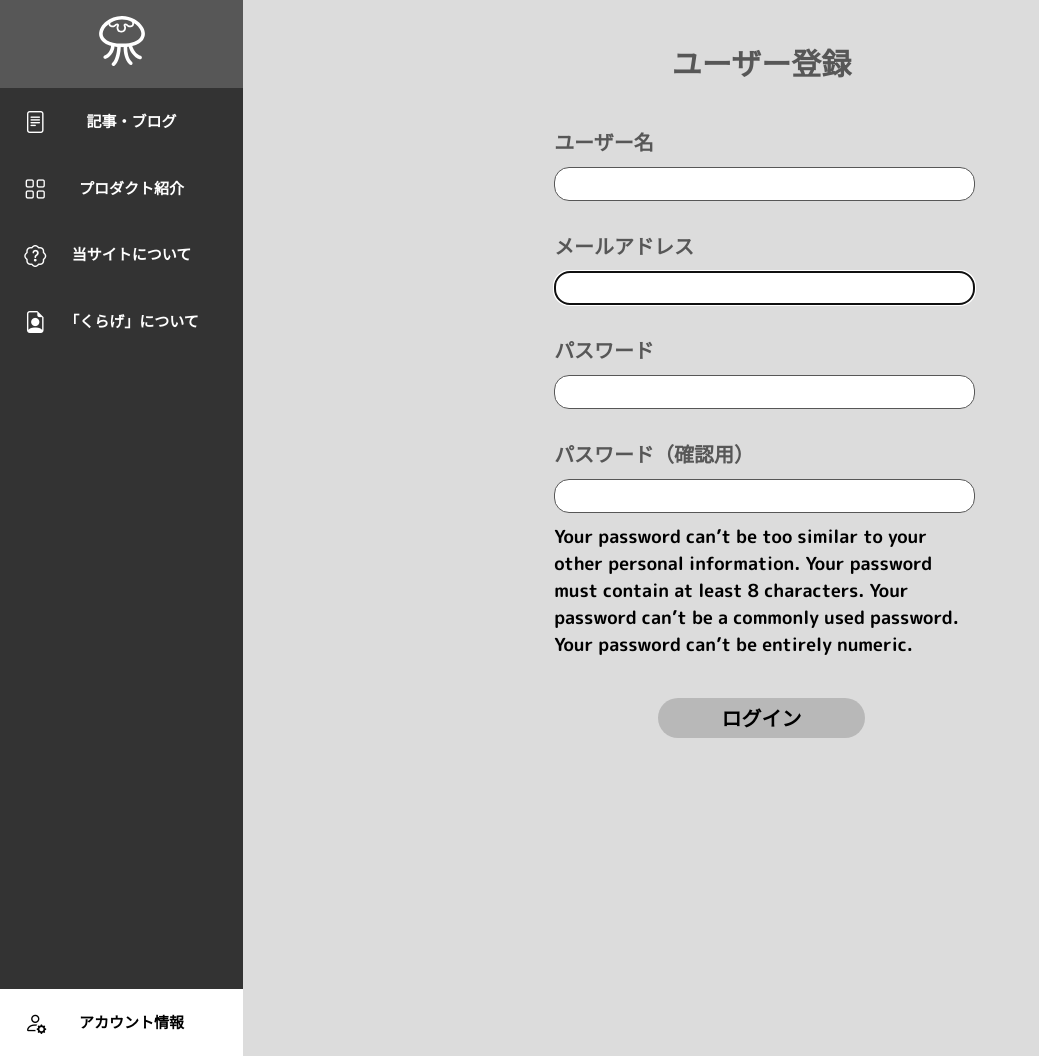
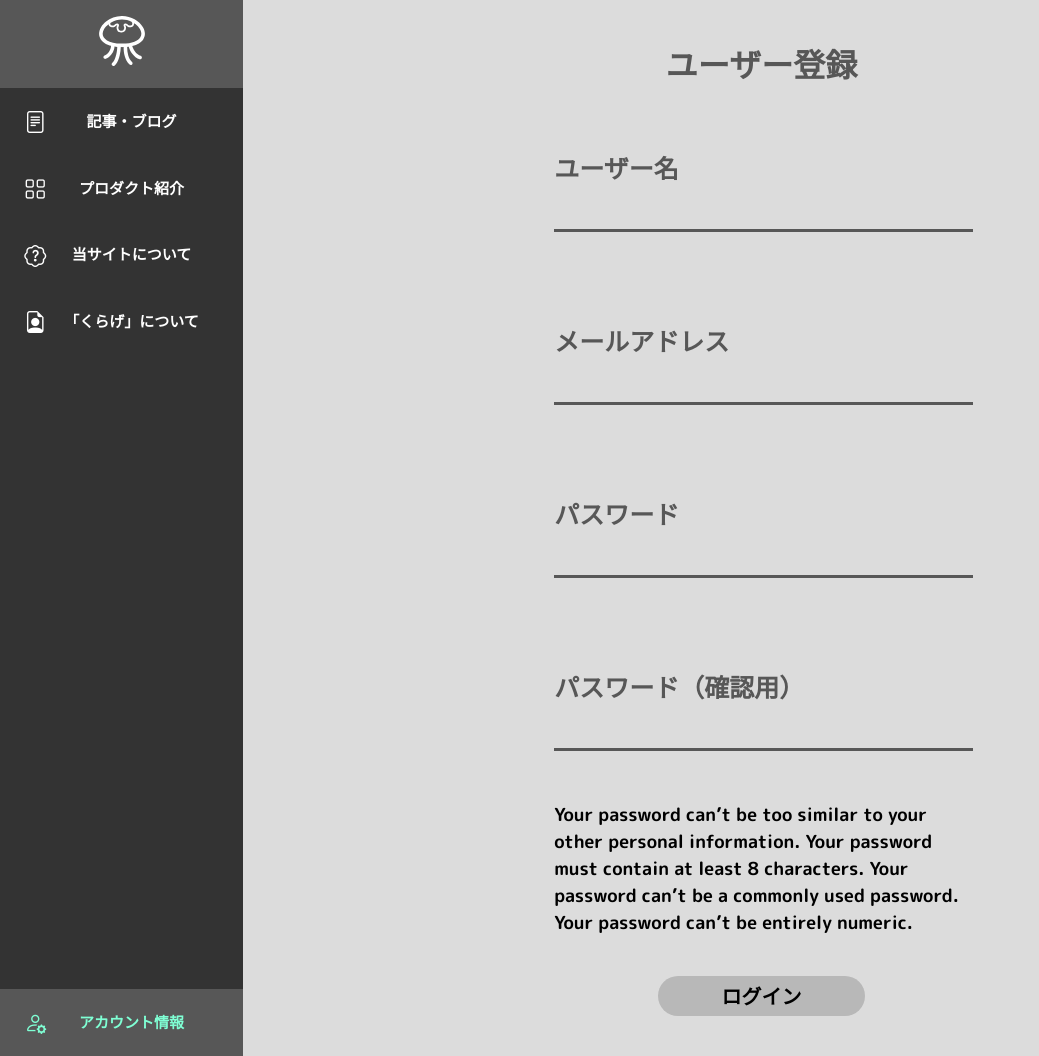
Before and after one commit to k-azuki-t/Django_Article_Project, a Django app: page /accounts/signup/ in a window 1280 px wide. Shown: the whole page, without its empty margins (0-1039 px from the left). Run offline with Django 5.2, Linux system fonts and the light colour scheme; some libraries are stand-ins or nearby versions.

Commit message:
css共通化・accountページのレスポンシブ対応

```diff
--- a/static/css/accounts.css
+++ b/static/css/accounts.css
@@ -22,24 +22,20 @@
     flex-direction: column;
 }
 .account-form .input-title {
-    font-size: 20px;
-    font-weight: bold;
+    font-size: clamp(20px, 2vw, 25px);
+    /* font-weight: bold; */
     width: 100%;
     color: #575757;
 }
 .account-form .input-element {
-    margin-top: 20px;
+    margin:40px 0;
 }
 .account-form input {
     width: 100%;
     height: 30px;
     margin: 10px auto;
-    font-size: 20px;
-    font-family: 'M PLUS Rounded 1c', sans-serif;
-    font-weight: bold;
+    font-size: clamp(15px, 2vw, 20px);
     text-align: center;
-    border-radius: 15px;
-    border: 1px solid #575757;
 }
 .account-form button {
     margin: 40px auto; /* combination with parent-element's flex-direction & align-items, this button  */
--- a/static/css/article-edit.css
+++ b/static/css/article-edit.css
@@ -44,24 +44,12 @@
 .article_title {
     height: 60px;
     font-size: 40px;
-    font-weight: bold;
-    font-family: 'M PLUS Rounded 1c', sans-serif;
-    border: none;
-    border-bottom: 3px solid black;
-    background-color: transparent;
     width: 100%;
-    outline: none;
 }
 .article_category {
-    height: 62px;
+    height: 100%;
     font-size: 20px;
     padding: 0 10px;
-    font-weight: bold;
-    font-family: 'M PLUS Rounded 1c', sans-serif;
-    border: none;
-    border-bottom: 3px solid black;
-    background-color: transparent;
-    outline: none;
     cursor: pointer;
 }
 
--- a/static/css/base.css
+++ b/static/css/base.css
@@ -102,11 +102,12 @@ body {
 }
 /* 開いているページに対応するボタンの色を変更 */
 .navbar-content.active {
-    background-color: #ffffff;
-    color: black;
+    /* background-color: #ffffff;
+    color: black; */
+    color: aquamarine;
 }
 .navbar-content.active button {
-    color: black;
+    color: aquamarine;
 }
 
 .navbar-footer {
--- a/static/css/common.css
+++ b/static/css/common.css
@@ -4,12 +4,13 @@
     /* % や vhで指定すると、スマホ等のデバイスでアクセスした際に不自然になるためpxで指定 */
     margin-top: 40px;
     margin-bottom: 20px;
-    font-size: clamp(20px, 2.5vw, 30px);
+    font-size: clamp(20px, 2.5vw, 35px);
     text-align: center;
     color: #575757;
 }
 
 
+/* メッセージ系 */
 .message {
     text-align: center;
     position: absolute;
@@ -21,12 +22,11 @@
     background-color: white;
     color: rgb(77, 76, 76);
 }
-
 .error-message {
     background-color: #fdc763 !important;
 }
 
-
+/* ボタン系 */
 .button { /* width・margin は別途指定 */
     font-size: clamp(15px, 2vw, 20px);
     font-family: 'M PLUS Rounded 1c', sans-serif;
@@ -41,9 +41,18 @@
 .post-data-button {
     background-color: rgb(184, 184, 184);
 }
+
+input, select { /* width・margin・height は別途指定 */
+    color: #575757;
+    font-weight: bold;
+    font-family: 'M PLUS Rounded 1c', sans-serif;
+    border: none;
+    border-bottom: 3px solid #575757;
+    background-color: transparent;
+    outline: none;
+}
 /* coomon style end */
 
-/* small parts */
 .article-header {
     width: 100%;
     /* height: 300px; */
--- a/templates/articles/articles_list.html
+++ b/templates/articles/articles_list.html
@@ -18,7 +18,7 @@
             <!-- 他のカテゴリも追加 -->
         </select>
         <input type="checkbox" name="favorite" {% if request.GET.favorite %}checked{% endif %} {% if not user.is_authenticated %} disabled {% endif %}>お気に入り
-        <button type="submit"><i class="bi bi-search"></i>search</button>
+        <button type="submit" class="button post-data-button"><i class="bi bi-search"></i>search</button>
     </form>
 
     <div style="margin: 20px auto; width: 80%;">
```
